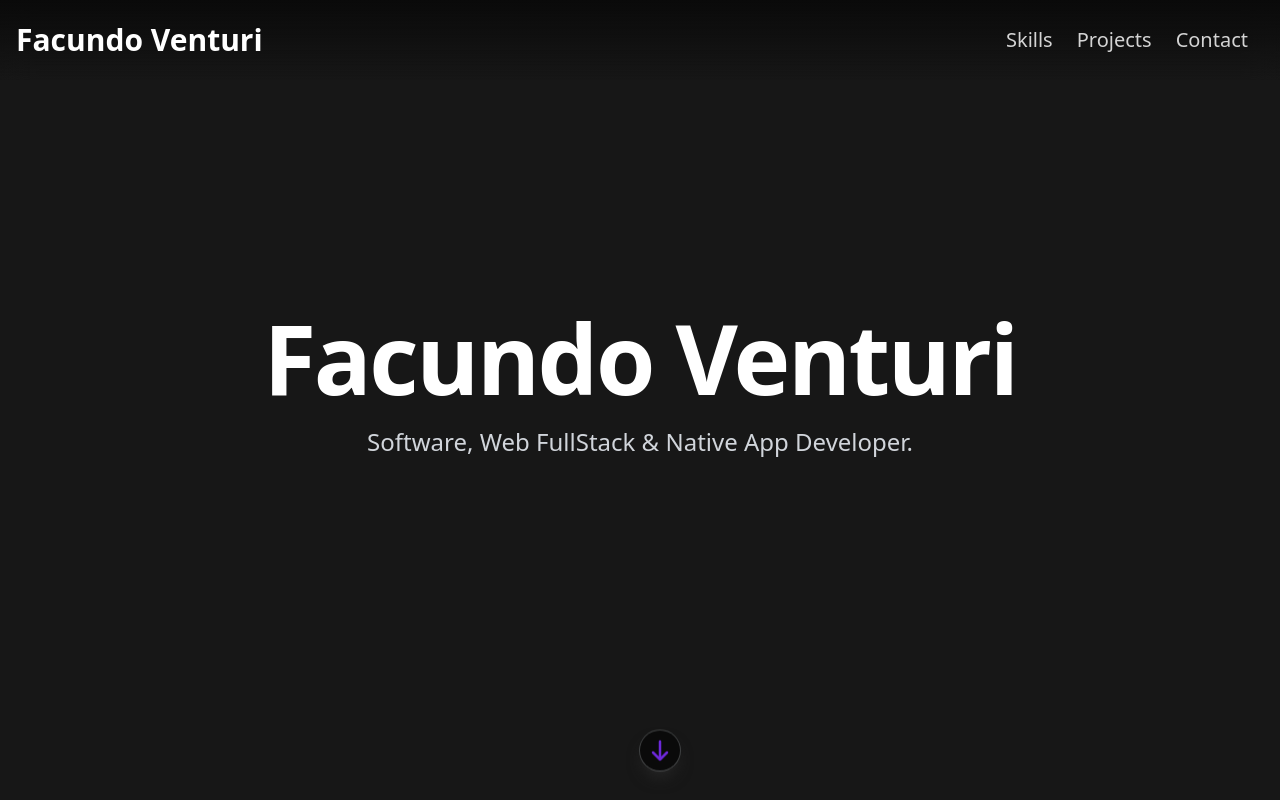
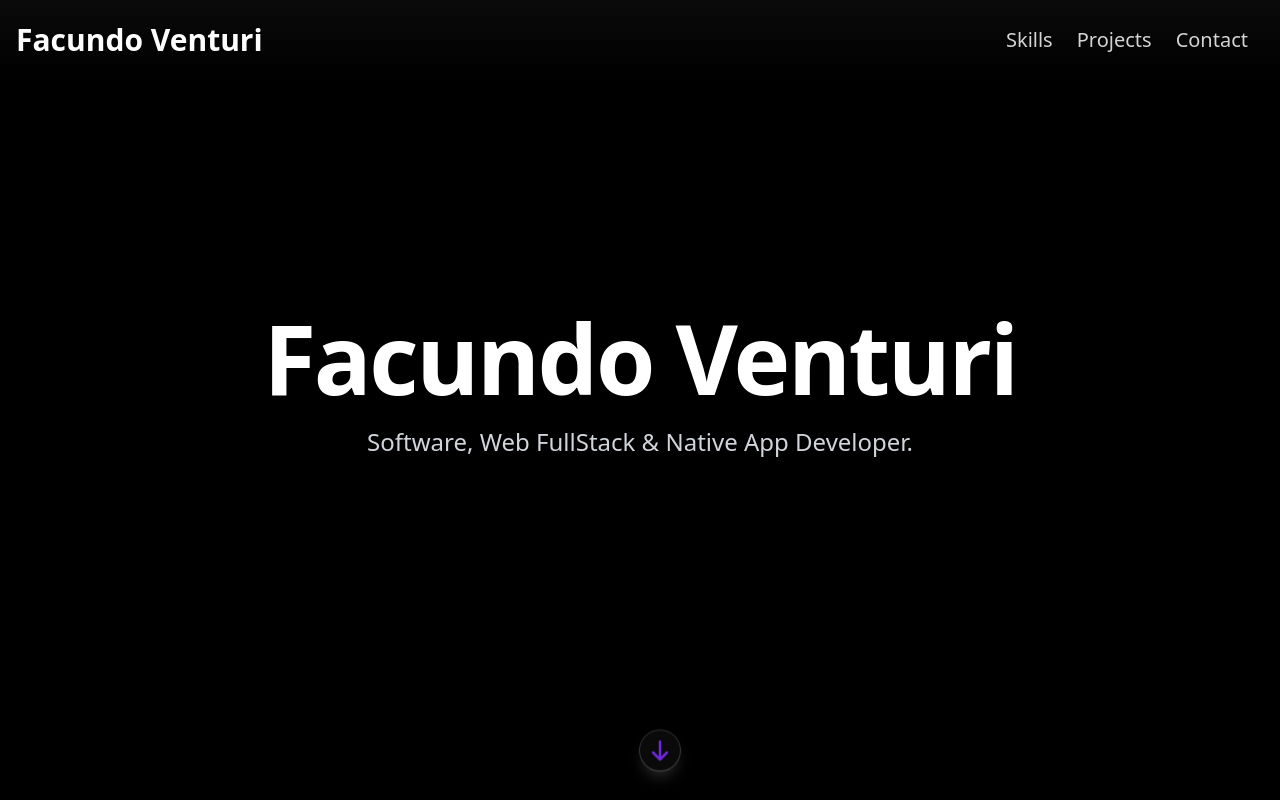
Before and after one commit to fakuventuri/fakuventuri.github.io, a Next.js app: page / in a window 1280 px wide. Shown: the top 800 px of the page. Built offline with nearby package versions, Linux system fonts and the light colour scheme.

Commit message:
update global.css

```diff
--- a/styles/globals.css
+++ b/styles/globals.css
@@ -1,8 +1,11 @@
 @tailwind base;
 @tailwind components;
 @tailwind utilities;
-@layer utilities {
-  @variants responsive {
+
+@layer base {
+  body {
+    @apply bg-black text-white;
+  }
   /* Hide scrollbar for Chrome, Safari and Opera */
   .no-scrollbar::-webkit-scrollbar {
     display: none;
@@ -14,4 +17,3 @@
     scrollbar-width: none; /* Firefox */
   }
 }
-}
```
Lines whose indentation alone changed are shown as unchanged.
